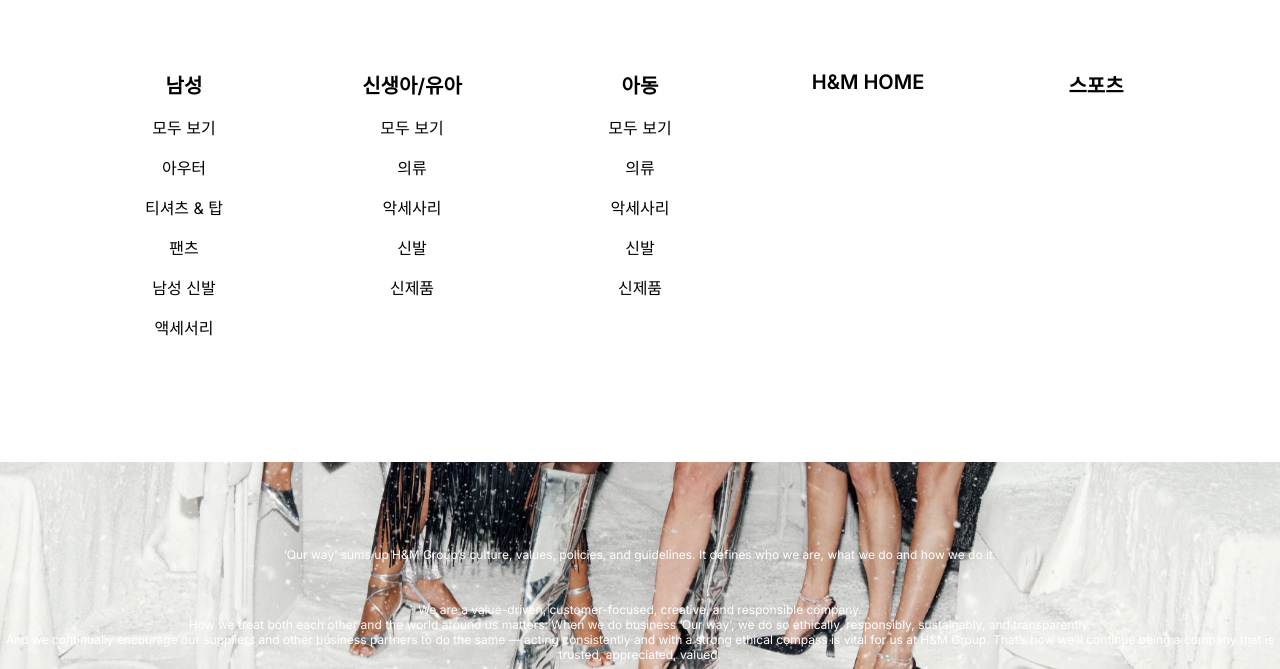
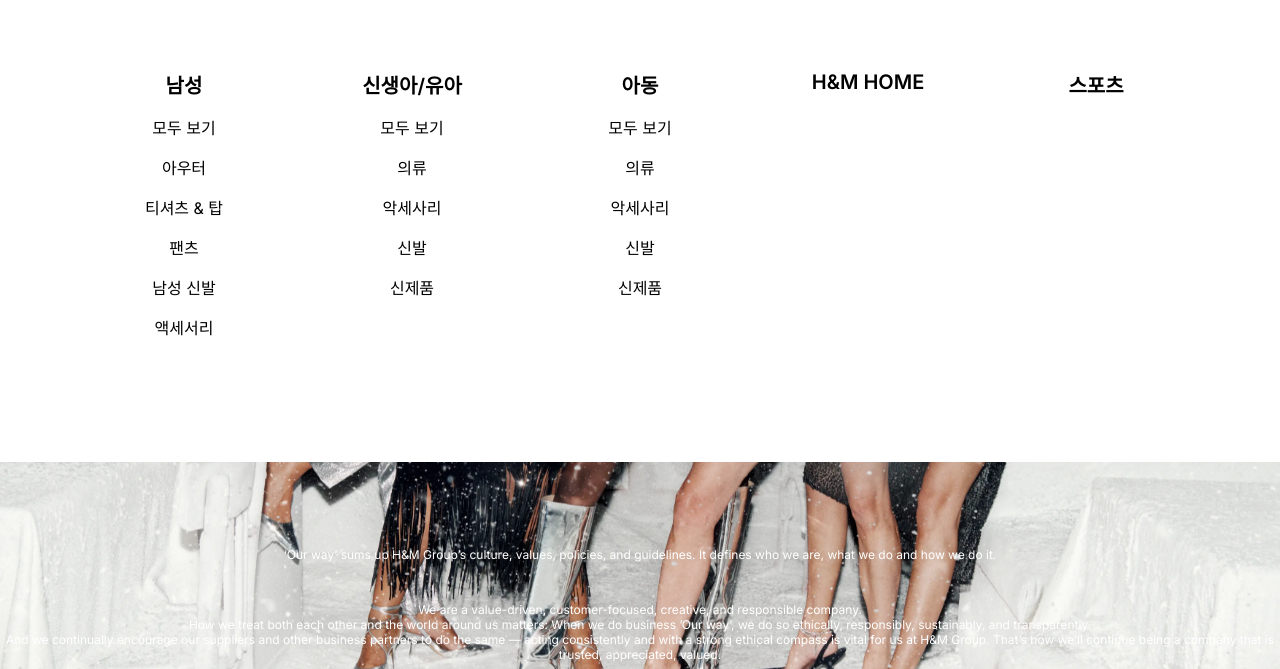
Before and after one commit to mooongtto/h-m, a plain HTML site: page index.html in a window 1280 px wide. Both pictures are taken after a click on the element 57 px from the left and 40 px from the top of the page. Shown: the part 78-747 px from the top of the page. Drawn offline with nearby package versions, Linux system fonts and the light colour scheme.

Commit message:
3 commit

```diff
--- a/css/style.css
+++ b/css/style.css
@@ -37,11 +37,11 @@
     background-size: cover;
 }
 .banner .slider-3{
-    background: url(../img/banner_bg_3.jpg) no-repeat center;
+    background: url(../img/banner_bg_3.jpg) no-repeat center -640px;
     background-size: cover;
 }
 .banner .slider-4{
-    background: url(../img/banner_bg_4.webp) no-repeat center;
+    background: url(../img/banner_bg_4.webp) no-repeat center -20px;
     background-size: cover;
 }
 .banner .swiper-button-next,
```
